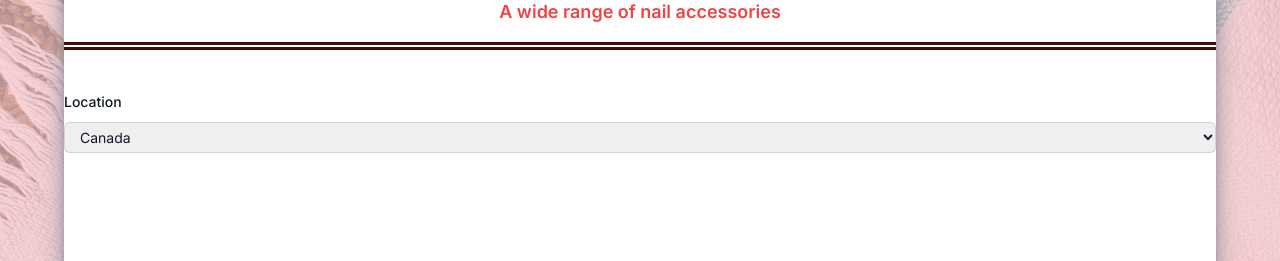
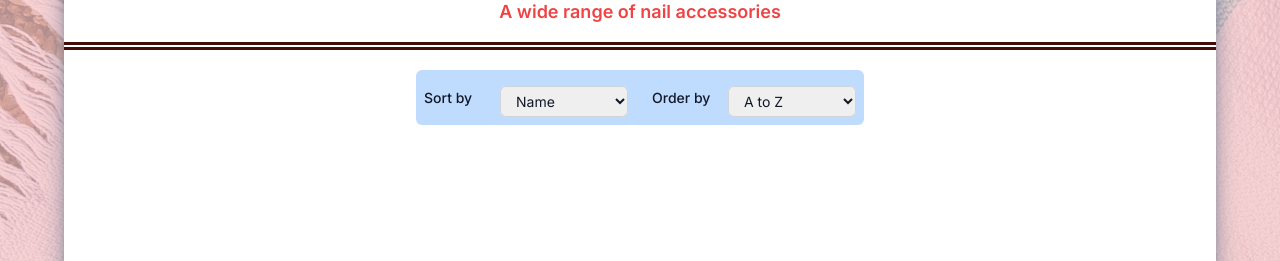
Before and after one commit to ledminh/my-favorite-shop, a Next.js app: page /shop/nail-accessories in a window 1280 px wide. Shown: the part 366-627 px from the top of the page. Built offline with nearby package versions, Linux system fonts and the light colour scheme.

Commit message:
Add Filter to category page

```diff
--- a/src/app/(content_pages)/shop/[cat_slug]/page.tsx
+++ b/src/app/(content_pages)/shop/[cat_slug]/page.tsx
@@ -1,4 +1,5 @@
 import CategoryMenu from "@/components/shop/CategoryMenu";
+import FilterPanel from "@/components/shop/FilterPanel";
 import Banner from "@/theme/Banner";
 import { H2 } from "@/theme/typography";
 import { ComponentWithChildren } from "@/types";
@@ -30,24 +31,7 @@ export default function ShopCategoryPage({ params }: Props) {
       </CategoryTitle>
 
       {/* CONTENT */}
-      <div>
-        <label
-          htmlFor="location"
-          className="block text-sm font-medium leading-6 text-gray-900"
-        >
-          Location
-        </label>
-        <select
-          id="location"
-          name="location"
-          className="mt-2 block w-full rounded-md border-0 py-1.5 pl-3 pr-10 text-gray-900 ring-1 ring-inset ring-gray-300 focus:ring-2 focus:ring-indigo-600 sm:text-sm sm:leading-6"
-          defaultValue="Canada"
-        >
-          <option>United States</option>
-          <option>Canada</option>
-          <option>Mexico</option>
-        </select>
-      </div>
+      <FilterPanel />
     </>
   );
 }
@@ -61,7 +45,7 @@ const CategoryMenuWrapper: ComponentWithChildren = ({ children }) => {
 };
 
 const CategoryTitle: ComponentWithChildren = ({ children }) => {
-  return <div className="my-10">{children}</div>;
+  return <div className="mt-10 mb-5">{children}</div>;
 };
 
 const BannerContent: ComponentWithChildren = ({ children }) => {
--- /dev/null
+++ b/src/components/Shop/FilterPanel/index.tsx
@@ -0,0 +1,135 @@
+"use client";
+
+import { ComponentWithChildren } from "@/types";
+import { ChangeEventHandler, useState } from "react";
+
+const sortBy = [
+  {
+    id: "name",
+    name: "Name",
+  },
+  {
+    id: "price",
+    name: "Price",
+  },
+];
+
+const orderBy = {
+  name: [
+    {
+      id: "asc",
+      name: "A to Z",
+    },
+    {
+      id: "desc",
+      name: "Z to A",
+    },
+  ],
+  price: [
+    {
+      id: "asc",
+      name: "Low to High",
+    },
+    {
+      id: "desc",
+      name: "High to Low",
+    },
+  ],
+};
+
+export default function FilterPanel() {
+  const [sortByValue, setSortByValue] = useState<"name" | "price">("name");
+
+  const handleSortByChange: ChangeEventHandler<HTMLSelectElement> = (e) => {
+    setSortByValue(e.target.value as "name" | "price");
+  };
+
+  return (
+    <Wrapper>
+      <Section>
+        <Label htmlFor="sortBy">Sort by</Label>
+        <Select
+          id="sortBy"
+          name="sortBy"
+          defaultValue="name"
+          onChange={handleSortByChange}
+        >
+          {sortBy.map((option) => (
+            <option key={option.id} value={option.id}>
+              {option.name}
+            </option>
+          ))}
+        </Select>
+      </Section>
+      <Section>
+        <Label htmlFor="orderBy">Order by</Label>
+        <Select id="orderBy" name="orderBy" defaultValue="asc">
+          {orderBy[sortByValue].map((option) => (
+            <option key={option.id} value={option.id}>
+              {option.name}
+            </option>
+          ))}
+        </Select>
+      </Section>
+    </Wrapper>
+  );
+}
+
+/**************************
+ * Styles
+ */
+const Wrapper: ComponentWithChildren = ({ children }) => {
+  return (
+    <div className="grid grid-cols-2 gap-6 w-11/12 mx-auto bg-blue-200 rounded-md p-2 max-w-md">
+      {children}
+    </div>
+  );
+};
+
+const Section: ComponentWithChildren = ({ children }) => {
+  return <div className="sm:flex items-center gap-2">{children}</div>;
+};
+
+type LabelProps = {
+  children: React.ReactNode;
+  htmlFor: string;
+};
+
+const Label = ({ children, htmlFor }: LabelProps) => {
+  return (
+    <label
+      htmlFor={htmlFor}
+      className="text-sm font-medium leading-6 text-gray-900 sm:basis-2/3 flex"
+    >
+      {children}
+    </label>
+  );
+};
+
+type SelectProps = {
+  id: string;
+  name: string;
+  defaultValue: string;
+  onChange?: ChangeEventHandler<HTMLSelectElement>;
+  children: React.ReactNode;
+};
+
+const Select = ({
+  id,
+  name,
+  defaultValue,
+  onChange,
+  children,
+}: SelectProps) => {
+  return (
+    <select
+      id={id}
+      name={name}
+      className="mt-2 block w-full rounded-md border-0 py-1.5 pl-3 pr-10 text-gray-900 ring-1 ring-inset ring-gray-300 focus:ring-2 focus:ring-blue-600 sm:text-sm sm:leading-6"
+      onChange={onChange}
+      defaultValue={defaultValue}
+    >
+      {children}
+    </select>
+  );
+};
```
